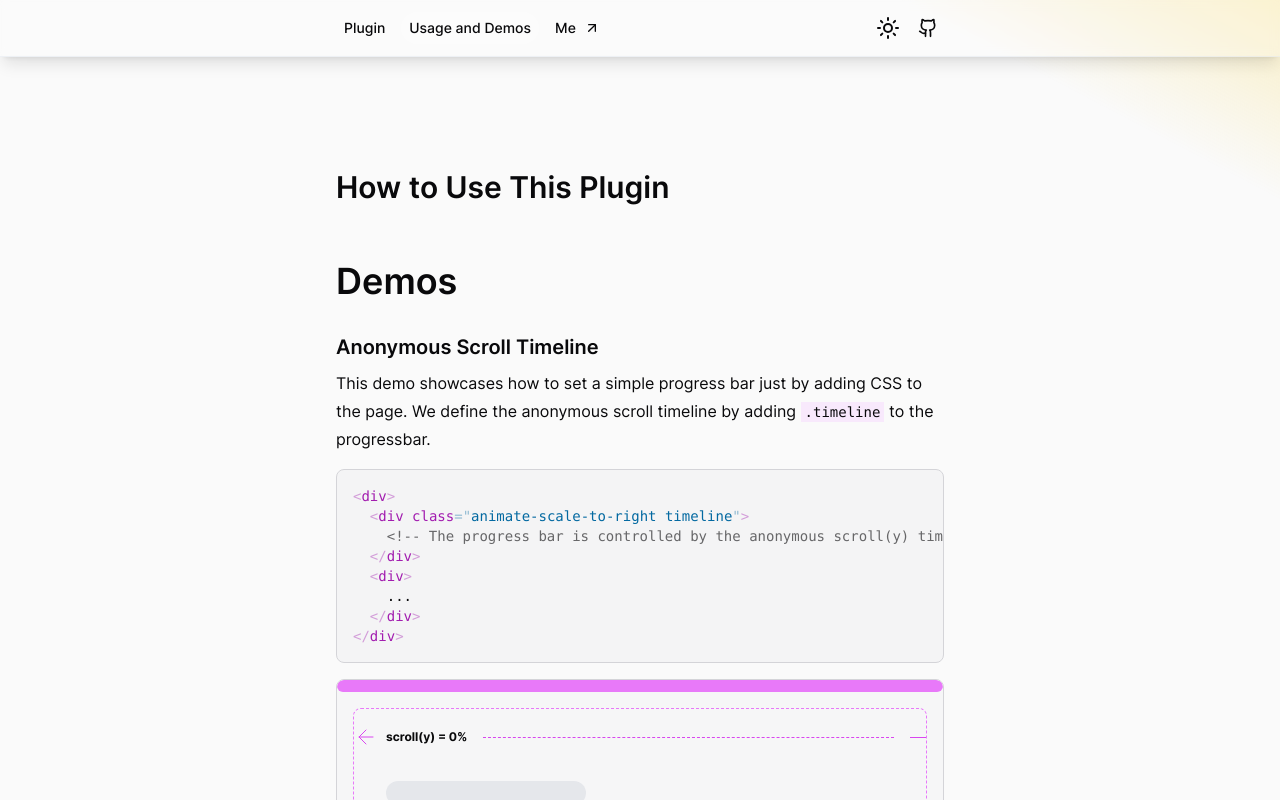
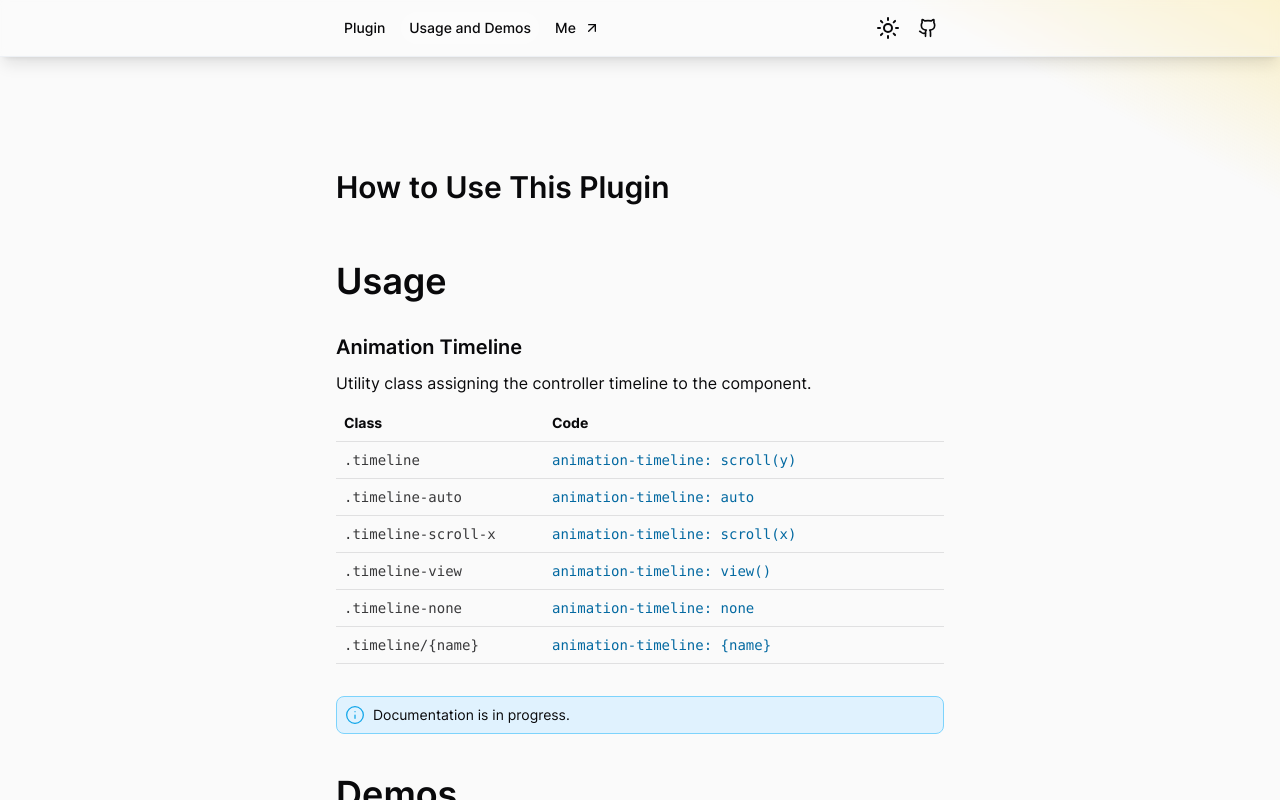
Before and after one commit to adamplesnik/tailwindcss-scroll-driven-animations, a React (Vite) app: page /usage in a window 1280 px wide. Shown: the top 800 px of the page. Built offline with nearby package versions, Linux system fonts and the light colour scheme; what @adam.plesnik/tailwindcss-scroll-driven-animations would draw is missing.

Commit message:
Add usage: animation-timeline

```diff
--- /dev/null
+++ b/src/components/Separator.tsx
@@ -0,0 +1,3 @@
+const Separator = () => <div className="h-px w-full bg-current opacity-10 dark:opacity-20"></div>
+
+export default Separator
--- /dev/null
+++ b/src/partials/Usage.tsx
@@ -0,0 +1,25 @@
+import Heading from '../components/Heading'
+import Paragraph from '../components/Paragraph'
+import UsageTable from '../usage/UsageTable'
+
+const animationTimelineClasses = [
+  { className: 'timeline', code: 'animation-timeline: scroll(y)' },
+  { className: 'timeline-auto', code: 'animation-timeline: auto' },
+  { className: 'timeline-scroll-x', code: 'animation-timeline: scroll(x)' },
+  { className: 'timeline-view', code: 'animation-timeline: view()' },
+  { className: 'timeline-none', code: 'animation-timeline: none' },
+  { className: 'timeline/{name}', code: 'animation-timeline: {name}' },
+]
+
+const Usage = () => {
+  return (
+    <div>
+      <Heading size={2}>Usage</Heading>
+      <Heading size={3}>Animation Timeline</Heading>
+      <Paragraph>Utility class assigning the controller timeline to the component.</Paragraph>
+      <UsageTable items={animationTimelineClasses} />
+    </div>
+  )
+}
+
+export default Usage
--- /dev/null
+++ b/src/usage/UsageTable.tsx
@@ -0,0 +1,31 @@
+import Separator from '../components/Separator'
+import UsageTableRow from './UsageTableRow'
+
+const UsageTable = ({ items }: UsageTableProps) => {
+  return (
+    <div className="flex flex-col gap-2">
+      <div className="flex gap-4 text-sm font-bold">
+        <div className="w-48 px-2">Class</div>
+        <div className="flex-1 px-2">Code</div>
+      </div>
+      <Separator />
+      {items.map((item, index) => (
+        <>
+          <UsageTableRow className={item.className} code={item.code} key={index} />
+          <Separator />
+        </>
+      ))}
+    </div>
+  )
+}
+
+export interface UsageTableProps {
+  items: Item[]
+}
+
+export interface Item {
+  className: string
+  code: string
+}
+
+export default UsageTable
--- /dev/null
+++ b/src/usage/UsageTableRow.tsx
@@ -0,0 +1,15 @@
+const UsageTableRow = ({ className, code }: UsageTableRowProps) => {
+  return (
+    <div className="flex flex-col gap-2 font-mono text-sm sm:flex-row sm:gap-4">
+      <div className="w-48 px-2 opacity-80">.{className}</div>
+      <div className="flex-1 pl-8 pr-2 text-sky-700 sm:pl-2 dark:text-sky-300">{code}</div>
+    </div>
+  )
+}
+
+export interface UsageTableRowProps {
+  className: string
+  code: string
+}
+
+export default UsageTableRow
--- a/src/views/UsageView.tsx
+++ b/src/views/UsageView.tsx
@@ -1,7 +1,8 @@
-import { WandSparkles } from 'lucide-react'
+import { Info, WandSparkles } from 'lucide-react'
 import Heading from '../components/Heading'
 import Page from '../layouts/Page'
 import Demo from '../partials/Demo'
+import Usage from '../partials/Usage'
 
 const UsageView = () => {
   return (
@@ -9,11 +10,16 @@ const UsageView = () => {
       <Heading size={1}>How to Use This Plugin</Heading>
       <div className="mb-4 hidden gap-4 rounded-lg border border-amber-400 bg-amber-50 p-4 text-sm supports-no-animations:flex dark:border-amber-600 dark:bg-stone-700/30">
         <WandSparkles
-          className="size-8 shrink-0 text-amber-500 dark:text-amber-600"
+          className="size-6 shrink-0 text-amber-500 dark:text-amber-600"
           strokeWidth="1"
         />
         Scroll-driven animations are not yet supported by your browser. Use Chrome 115 or newer to
         see the demos working correctly.
+      </div>
+      <Usage />
+      <div className="mb-4 mt-8 flex items-center gap-2 rounded-lg border border-sky-300 bg-sky-100 p-2 text-sm  dark:border-sky-600 dark:bg-sky-700/30">
+        <Info className="size-5 shrink-0 text-sky-500 dark:text-sky-600" strokeWidth="1.5" />
+        Documentation is in progress.
       </div>
       <Demo />
     </Page>
```
